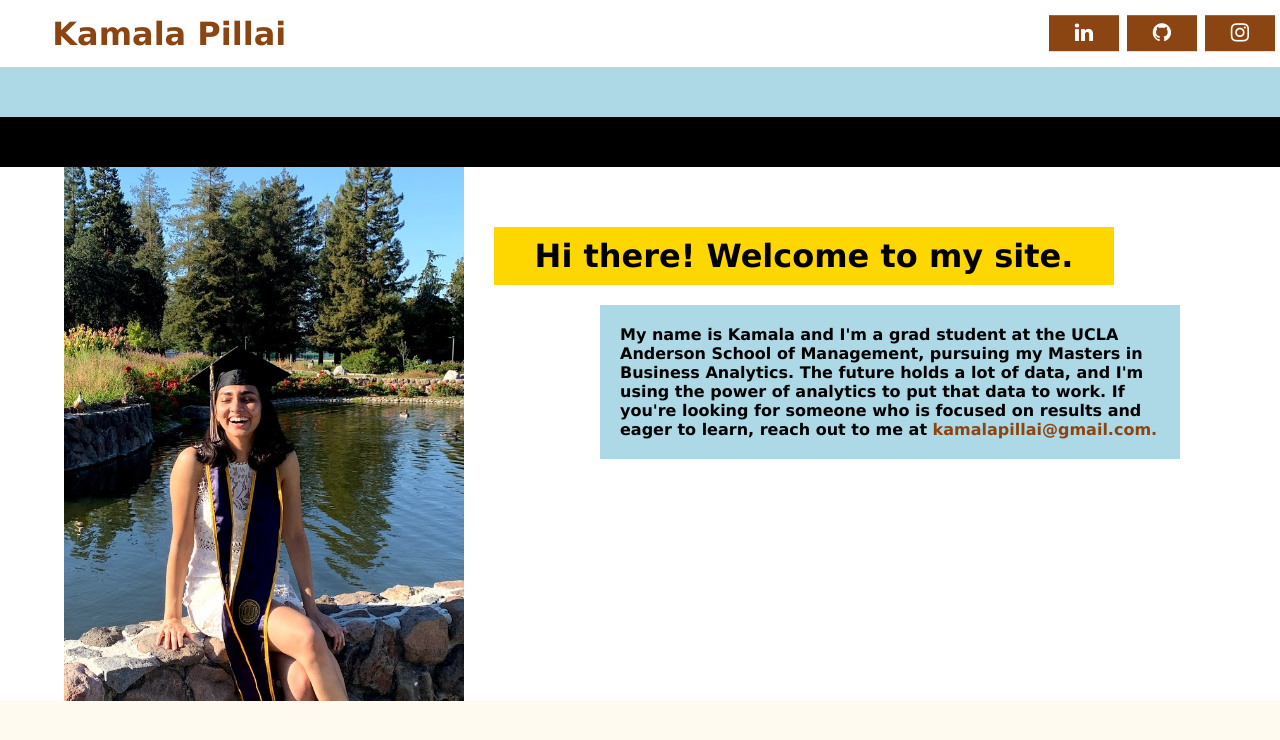
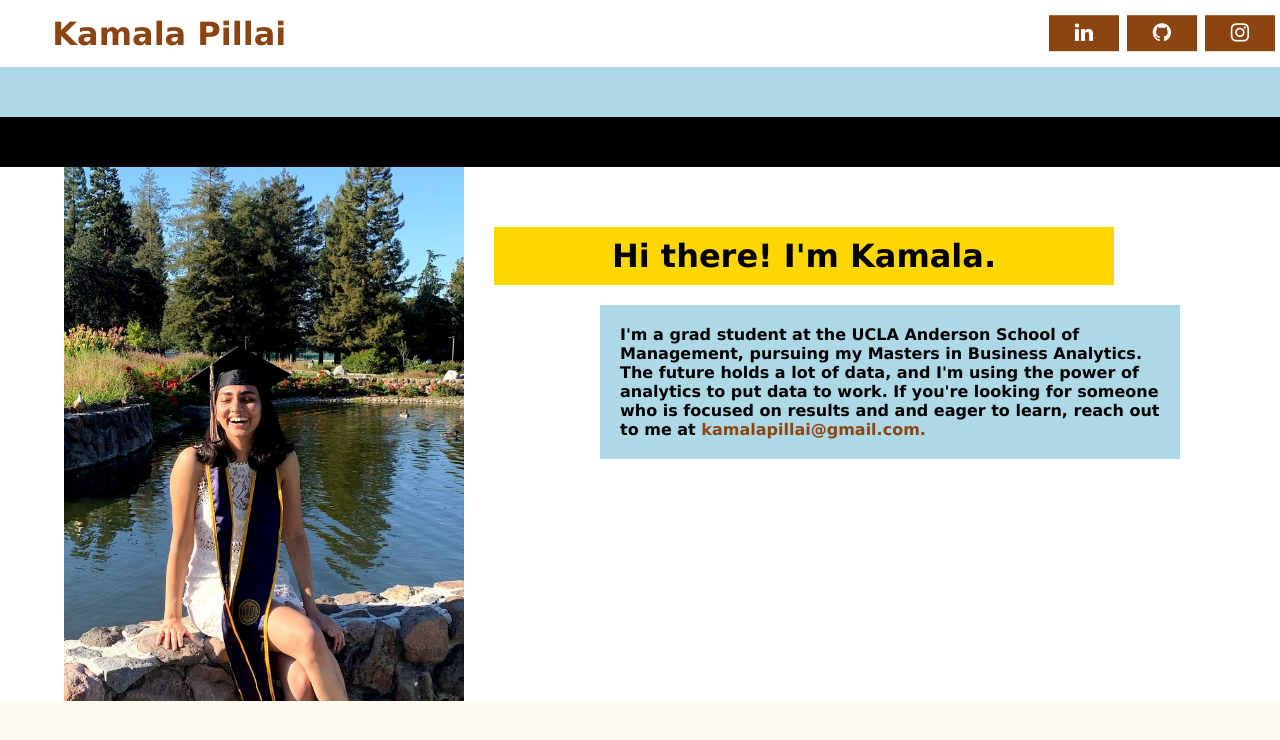
Before and after one commit to kpill/kpill.github.io, a Jekyll site: the page built from index.html, in a window 1280 px wide and 900 px high. Shown: the top 740 px of the window. Built offline with Jekyll 4.4.1, drawn with Linux system fonts in a browser that asks for light colours.

Commit message:
Update index.html

```diff
--- a/index.html
+++ b/index.html
@@ -9,12 +9,12 @@ title: Kamala Pillai's Blog
 <img src="/images/about3.jpg" width="400" style="margin-left: 5%; float: left;"/>
 
 
-<div class="yellow-box">Hi there! Welcome to my site.</div>
+<div class="yellow-box">Hi there! I'm Kamala.</div>
 
 
-<div class="blue-text-box">My name is Kamala and I'm a grad student at the UCLA Anderson School of Management, pursuing my Masters in Business Analytics.
-The future holds a lot of data, and I'm using the power of analytics to put that data to work. If you're looking for someone who is focused on
-results and eager to learn, reach out to me at <a style="text-decoration: none; color:saddleBrown;" href="mailto:kamalapillai@gmail.com">kamalapillai@gmail.com.</a></div>
+<div class="blue-text-box">I'm a grad student at the UCLA Anderson School of Management, pursuing my Masters in Business Analytics.
+The future holds a lot of data, and I'm using the power of analytics to put data to work. If you're looking for someone who is focused on results and
+and eager to learn, reach out to me at <a style="text-decoration: none; color:saddleBrown;" href="mailto:kamalapillai@gmail.com">kamalapillai@gmail.com.</a></div>
 
 
 <div class="resume">
```
